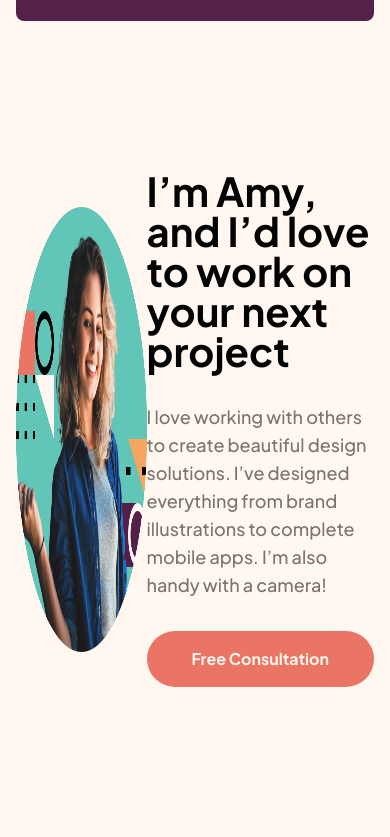
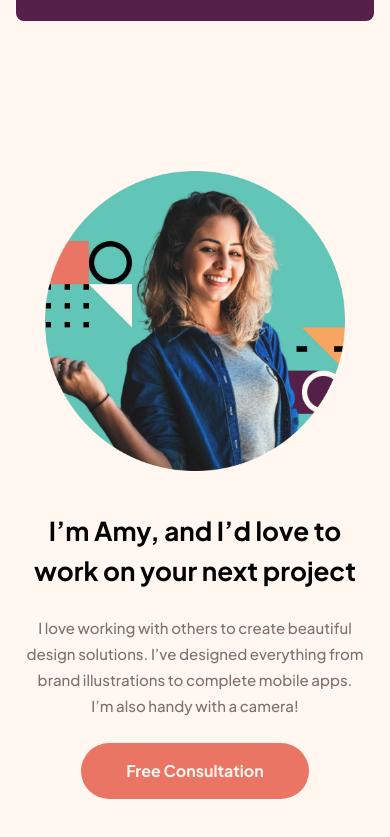
Before and after one commit to Ergashev95/single-page-design-portfolio, a plain HTML site: page index.html in a window 390 px wide. Shown: the part 1539-2376 px from the top of the page. Before the commit the page ends 2314 px from the top, so only its background shows below. Drawn offline with Linux system fonts and the light colour scheme.

Commit message:
finish about-me media

```diff
--- a/css/media.css
+++ b/css/media.css
@@ -13,6 +13,26 @@
     .skills-grid {
         grid-template-columns: repeat(4,1fr);
         grid-template-rows: repeat(3,1fr);
+    }
+
+    /* about-me section */
+
+    .about-me__image {
+       width: 364px;
+       height: 364px;
+    }
+    .image-item {
+        width: 100%;
+        height: 100%;
+        transform: translateX(-80px);
+    }
+    .about-me__desc {
+        max-width: 339px;
+        width: 100%;
+        row-gap: 24px;
+    }
+    .about-me__headline {
+        font-size: 32px;
     }
 }
 
@@ -47,4 +67,35 @@
         grid-template-columns: repeat(2,1fr);
         grid-template-rows: repeat(6,1fr);
     }
+
+    /* about me section */
+     .about-sm {
+        flex-direction: column;
+        row-gap: 40px;
+    }
+    .about-me__image {
+        width: 300px;
+        height: 300px;
+     }
+     .image-item {
+         width: 100%;
+         height: 100%;
+         transform: translateX(0);
+     }
+
+     .about-me__desc {
+        text-align: center;
+     }
+     .about-me__headline {
+        font-size: 26px;
+    }
+    .about-me__text {
+        max-width: unset;
+        width: 100%;
+        font-size: 15px;
+        line-height: 26px;
+    }
+    .about-me__btn {
+        margin: auto;
+    }
 }
--- a/index.html
+++ b/index.html
@@ -90,7 +90,7 @@
         </div>
       </section>
       <section class="about-me">
-        <div class="container d-flex">
+        <div class="container d-flex about-sm">
           <div class="about-me__image ">
             <img src="./assets/image-amy.webp" alt="About me image" class="image-item">
           </div>
```
